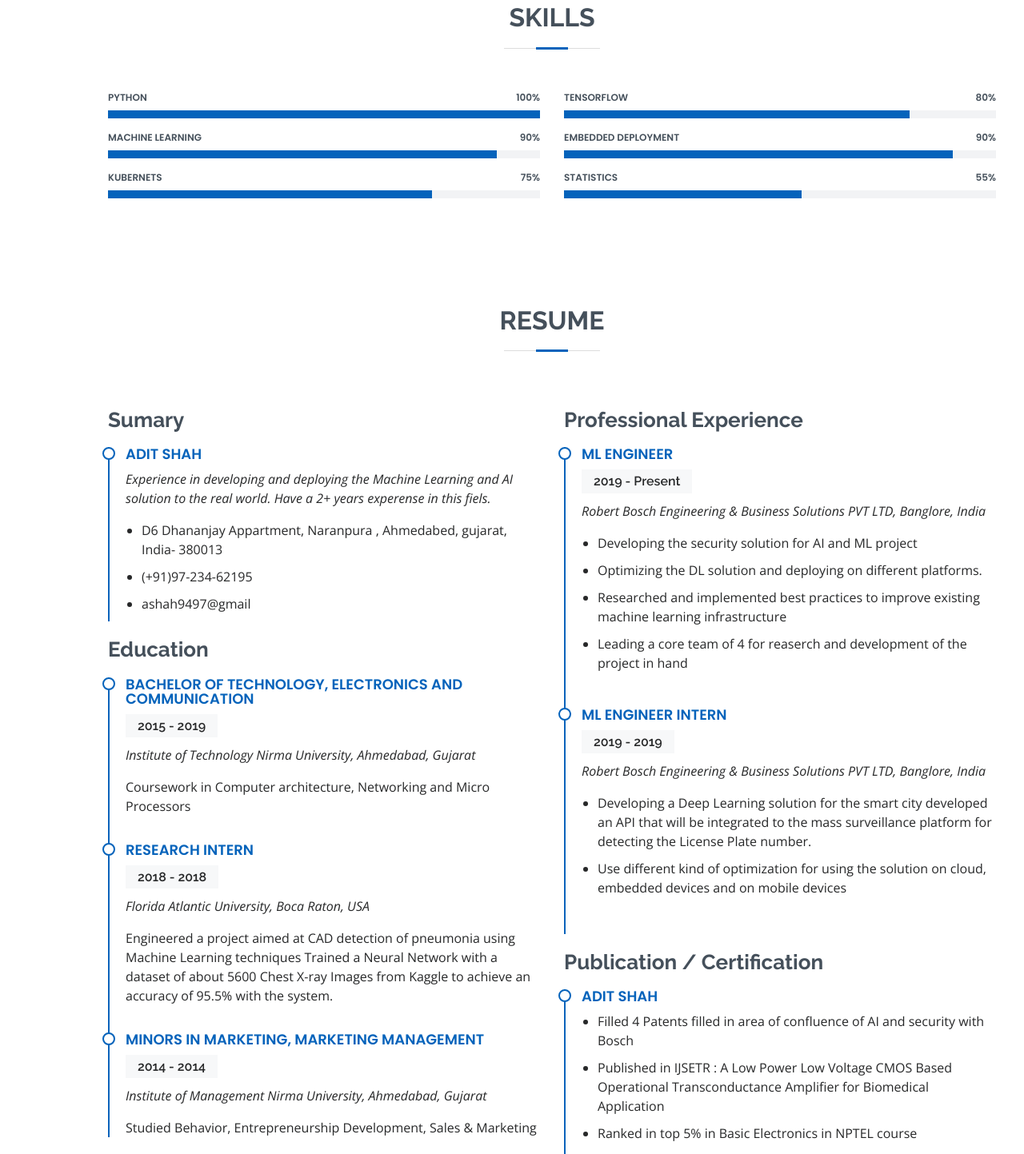
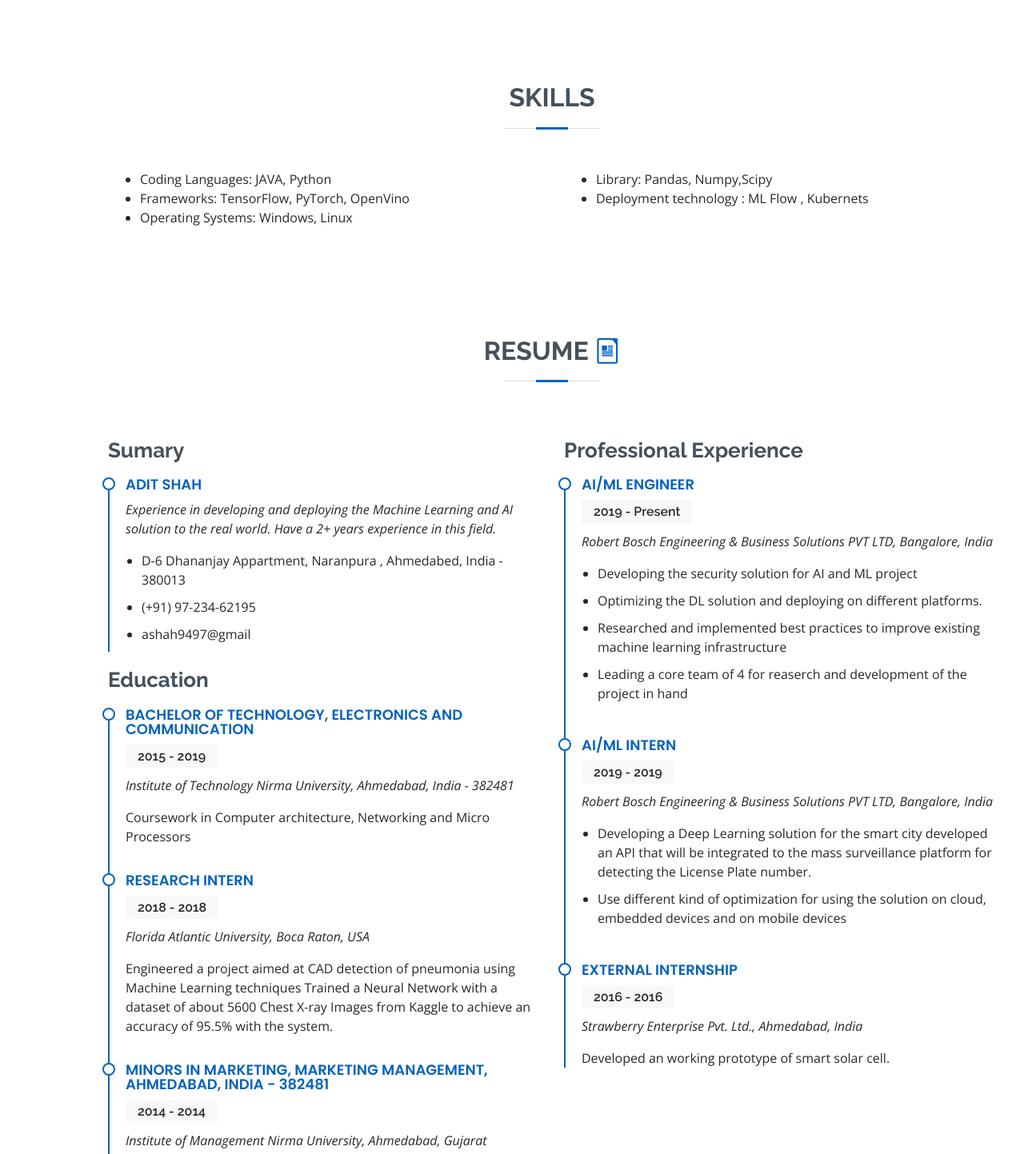
Before and after one commit to AditShah1234/Adit.github.io, a plain HTML site: page index.html in a window 1280 px wide. Shown: the part 1357-2800 px from the top of the page at 80% size. Drawn offline with nearby package versions, Linux system fonts and the light colour scheme.

Commit message:
Version 3 Added git removed baground fixed typos

```diff
--- a/assets/css/style.css
+++ b/assets/css/style.css
@@ -247,8 +247,8 @@ h1, h2, h3, h4, h5, h6 {
 #hero {
   width: 100%;
   height: 100vh;
-  background: url("../img/beground.jpg") top right no-repeat;
-  background-size: cover;
+   /* background: url("../img/cap2.jpg") center no-repeat;
+  background-size: cover; */
   position: relative;
 }
 
--- a/index.html
+++ b/index.html
@@ -62,8 +62,9 @@
       <div class="social-links">
         <!-- <a href="#" class="twitter"><i class="bx bxl-twitter"></i></a> -->
         <!--<a href="#" class="facebook"><i class="bx bxl-facebook"></i></a>-->
-         <!--<a href="#" class="instagram"><i class="bx bxl-instagram"></i></a>-->
-         <!--<a href="#" class="google-plus"><i class="bx bxl-skype"></i></a>-->
+
+
+         <a href="https://github.com/AditShah1234" class="github"><i class="bx bxl-github"></i></a>
         <a href="https://www.linkedin.com/in/ashah9497" class="linkedin"><i class="bx bxl-linkedin"></i></a>
       </div>
     </div>
@@ -77,7 +78,7 @@
 
         <div class="section-title">
           <h2>About</h2>
-          <p>Innovative Machine Learning Engineer possessing strong mathematical skills and detailed knowledge of machine
+          <p align="justify">Innovative Machine Learning Engineer possessing strong mathematical skills and detailed knowledge of machine
 learning evaluation metrics and best practices. Offering two years of experience creating programs and algorithms to
 enable machines to take actions without being directed. Expertise in predictive analysis, data mining and
 computational statistics. Logical and detailed professional with exceptional Python coding.</p>
@@ -85,7 +86,7 @@ computational statistics. Logical and detailed professional with exceptional Pyt
 
         <div class="row">
           <div class="col-lg-4">
-            <img src="assets/img/profile_pic.jpg" class="img-fluid" alt="">
+            <img src="assets/img/Adit.png" class="img-fluid" alt="">
           </div>
           <div class="col-lg-8 pt-4 pt-lg-0 content">
             <h3>AI/ML Developer</h3>
@@ -168,14 +169,41 @@ computational statistics. Logical and detailed professional with exceptional Pyt
 
       </div>
     </section> End Facts Section -->
+	<!-- ======= Skills Section ======= -->
+    <section id="skills" class="skills section-bg">
+		<div class="container" data-aos="fade-up">
 
-    <!-- ======= Skills Section ======= -->
+			<div class="section-title">
+			  <h2>Skills</h2>
+			</div>
+
+			<div class="row skills-content">
+				<div class="col-lg-6">
+					<ul>
+					<li>Coding Languages: JAVA, Python</li>
+					<li>Frameworks: TensorFlow, PyTorch, OpenVino  </li>
+					<li>Operating Systems: Windows, Linux</li>
+
+					</ul>
+
+			</div>
+
+				<div class="col-lg-6">
+					<ul>
+					<li> Library: Pandas, Numpy,Scipy </li>
+					<li>  Deployment technology : ML Flow , Kubernets </li>
+					</ul>
+			</div>
+
+		</div>
+    </section>
+    <!-- ======= Skills Section =======
     <section id="skills" class="skills section-bg">
       <div class="container" data-aos="fade-up">
 
         <div class="section-title">
           <h2>Skills</h2>
-          <!-- <p>Magnam dolores commodi suscipit. Necessitatibus eius consequatur ex aliquid fuga eum quidem. Sit sint consectetur velit. Quisquam quos quisquam cupiditate. Et nemo qui impedit suscipit alias ea. Quia fugiat sit in iste officiis commodi quidem hic quas.</p> -->
+          <!-- <p>Magnam dolores commodi suscipit. Necessitatibus eius consequatur ex aliquid fuga eum quidem. Sit sint consectetur velit. Quisquam quos quisquam cupiditate. Et nemo qui impedit suscipit alias ea. Quia fugiat sit in iste officiis commodi quidem hic quas.</p>
         </div>
 
         <div class="row skills-content">
@@ -240,7 +268,7 @@ computational statistics. Logical and detailed professional with exceptional Pyt
       <div class="container" data-aos="fade-up">
 
         <div class="section-title">
-          <h2>Resume</h2>
+          <h2>Resume <a href="assets/Adit_resume.pdf" class="icofont-file-document"><i class="bx bxl-icofont-file-document"></i></a></h2>
 
         </div>
 
@@ -249,10 +277,10 @@ computational statistics. Logical and detailed professional with exceptional Pyt
             <h3 class="resume-title">Sumary</h3>
             <div class="resume-item pb-0">
               <h4>Adit Shah</h4>
-              <p><em>Experience in developing and deploying the Machine Learning and AI solution to the real world. Have a 2+ years experense in this fiels.</em></p>
+              <p><em>Experience in developing and deploying the Machine Learning and AI solution to the real world. Have a 2+ years experience in this field.</em></p>
               <ul>
-                <li>D6 Dhananjay Appartment, Naranpura , Ahmedabed, gujarat, India- 380013</li>
-                <li>(+91)97-234-62195</li>
+                <li>D-6 Dhananjay Appartment, Naranpura , Ahmedabed, India - 380013</li>
+                <li>(+91) 97-234-62195</li>
                 <li>ashah9497@gmail</li>
               </ul>
             </div>
@@ -261,7 +289,7 @@ computational statistics. Logical and detailed professional with exceptional Pyt
             <div class="resume-item">
               <h4>BACHELOR OF TECHNOLOGY, Electronics and Communication</h4>
               <h5>2015 - 2019</h5>
-              <p><em>Institute of Technology Nirma University, Ahmedabad, Gujarat</em></p>
+              <p><em>Institute of Technology Nirma University, Ahmedabad, India - 382481</em></p>
               <p>Coursework in Computer architecture, Networking and Micro Processors </p>
             </div>
 			<div class="resume-item">
@@ -273,7 +301,7 @@ computational statistics. Logical and detailed professional with exceptional Pyt
 					95.5% with the system. </p>
             </div>
             <div class="resume-item">
-              <h4>MINORS IN MARKETING, Marketing management</h4>
+              <h4>MINORS IN MARKETING, Marketing management, Ahmedabad, India - 382481</h4>
               <h5>2014 - 2014</h5>
               <p><em>Institute of Management Nirma University, Ahmedabad, Gujarat</em></p>
               <p> Studied Behavior, Entrepreneurship Development, Sales & Marketing </p>
@@ -283,9 +311,9 @@ computational statistics. Logical and detailed professional with exceptional Pyt
           <div class="col-lg-6">
             <h3 class="resume-title">Professional Experience</h3>
             <div class="resume-item">
-              <h4>ML Engineer</h4>
+              <h4>AI/ML Engineer</h4>
               <h5>2019 - Present</h5>
-              <p><em>Robert Bosch Engineering & Business Solutions PVT LTD, Banglore, India </em></p>
+              <p><em>Robert Bosch Engineering & Business Solutions PVT LTD, Bangalore, India </em></p>
               <ul>
                 <li>Developing the security solution for AI and ML project</li>
                 <li>Optimizing the DL solution and deploying on different platforms. </li>
@@ -295,9 +323,9 @@ computational statistics. Logical and detailed professional with exceptional Pyt
               </ul>
             </div>
             <div class="resume-item">
-              <h4>ML Engineer Intern</h4>
+              <h4>AI/ML Intern</h4>
               <h5>2019 - 2019</h5>
-              <p><em>Robert Bosch Engineering & Business Solutions PVT LTD, Banglore, India </em></p>
+              <p><em>Robert Bosch Engineering & Business Solutions PVT LTD, Bangalore, India </em></p>
               <ul>
                 <li> Developing a Deep Learning solution for the smart city developed an API that will be integrated to the mass
 					surveillance platform for detecting the License Plate number.</li>
@@ -305,25 +333,47 @@ computational statistics. Logical and detailed professional with exceptional Pyt
 
               </ul>
             </div>
+			<div class="resume-item">
+			<h4>External Internship</h4>
+			<h5>2016 - 2016</h5>
+			<p><em>Strawberry Enterprise Pvt. Ltd., Ahmedabad, India </em></p>
+			  Developed an working prototype of smart solar cell.
+			  </div>
 
+			<!--<h3 class="resume-title">Publication / Certification</h3>
+			<div class="resume-item">
 
-			<h3 class="resume-title">Publication / Certification</h3>
-			<div class="resume-item">
-			  <h4>Adit Shah</h4>
 			  <ul>
 				<li>Filled 4 Patents filled in area of confluence of AI and security with Bosch</li>
 				<li>Published in IJSETR : A Low Power Low Voltage CMOS Based Operational Transconductance Amplifier for Biomedical Application</l1>
 				<li> Ranked in top 5% in Basic Electronics in NPTEL course</li>
 				<li> Machine Learning with Python, Issued by IBM</li>
 			  </ul>
+			  </div>-->
 
 
         </div>
 
       </div>
+
     </section><!-- End Resume Section -->
 
+	<section id="skills" class="skills section-bg">
+      <div class="container" data-aos="fade-up">
 
+        <div class="section-title">
+          <h2>Publication / Certification</h2>
+          <!-- <p>Magnam dolores commodi suscipit. Necessitatibus eius consequatur ex aliquid fuga eum quidem. Sit sint consectetur velit. Quisquam quos quisquam cupiditate. Et nemo qui impedit suscipit alias ea. Quia fugiat sit in iste officiis commodi quidem hic quas.</p> -->
+        </div>
+		<div class="resume-item">
+
+			  <ul>
+				<li>Filled 4 Patents in area of confluence of AI and security with Bosch</li>
+				<li>Published in IJSETR : A Low Power Low Voltage CMOS Based Operational Transconductance Amplifier for Biomedical Application</l1>
+				<li>Filled 4 Patents filled in area of confluence of AI and security with Bosch</li>
+				<li>Ranked in top 5% in Basic Electronics in NPTEL course</li>
+				<li>Machine Learning with Python, Issued by IBM</li>
+			  </ul>
   </main><!-- End #main -->
 
   <!-- ======= Footer ======= -->
@@ -335,7 +385,7 @@ computational statistics. Logical and detailed professional with exceptional Pyt
         <!-- <a href="#" class="twitter"><i class="bx bxl-twitter"></i></a> -->
         <!--<a href="#" class="facebook"><i class="bx bxl-facebook"></i></a>-->
          <!--<a href="#" class="instagram"><i class="bx bxl-instagram"></i></a>-->
-         <!--<a href="#" class="google-plus"><i class="bx bxl-skype"></i></a>-->
+         <a href="https://github.com/AditShah1234" class="github-plus"><i class="bx bxl-github"></i></a>
         <a href="https://www.linkedin.com/in/ashah9497" class="linkedin"><i class="bx bxl-linkedin"></i></a>
       </div>
       <!--<div class="copyright">
```
Also changed, not shown: assets/img/Adit.png (added), assets/img/cap2.jpg (added), assets/img/cap2.png (added), assets/img/images.jpg (added), 2 other files.
